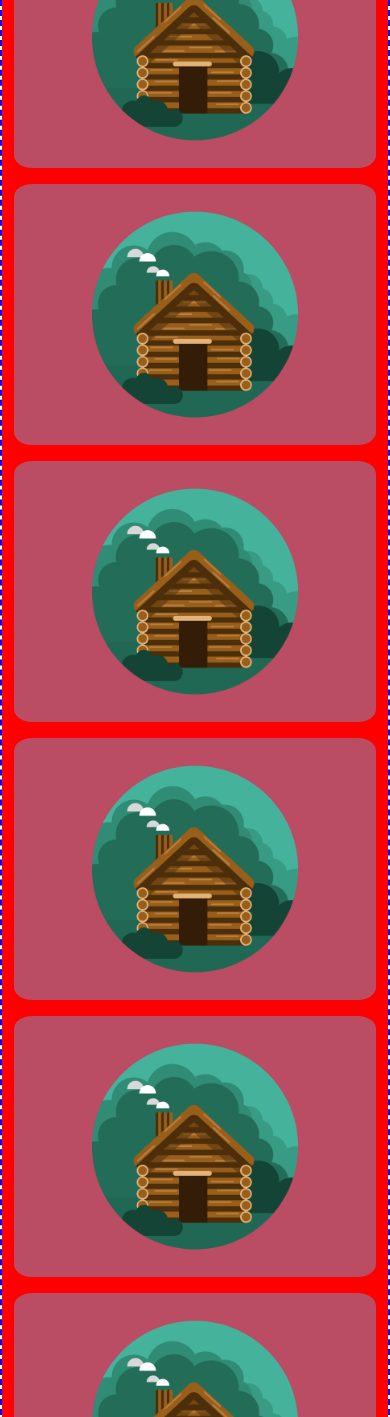
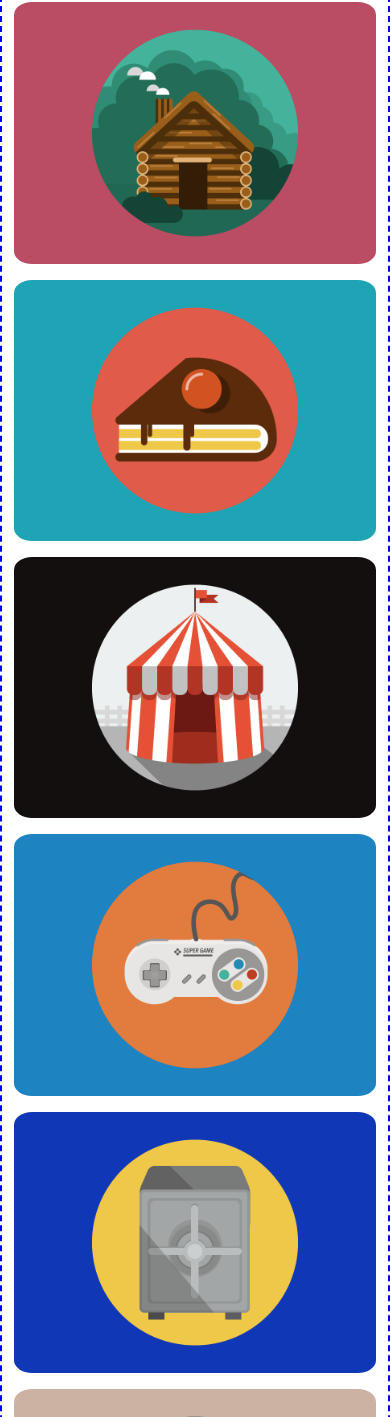
Before and after one commit to Marco-Vigilio/html-css-bootstrap-freelancer, a plain HTML site: page index.html in a window 390 px wide. Shown: the part 583-2000 px from the top of the page. Drawn offline with nearby package versions, Linux system fonts and the light colour scheme.

Commit message:
responsive sezione Porfolio con immagini giuste

```diff
--- a/index.html
+++ b/index.html
@@ -27,23 +27,23 @@
             <div class="container my_trat text-center">
                 <h2>PORTFOLIO</h2>
                 <div class="row">
-                    <div class="sfondo col-12 col-md-6 col-lg-4">
+                    <div class="col-12 col-md-6 col-lg-4">
                         <img class="items" src="img/cabin.png" alt="immagine di una capanna">
                     </div>
-                    <div class="sfondo col-12 col-md-6 col-lg-4">
-                        <img class="items" src="img/cabin.png" alt="immagine di una capanna">
+                    <div class=" col-12 col-md-6 col-lg-4">
+                        <img class="items" src="img/cake.png" alt="immagine di una torta">
                     </div>
-                    <div class="sfondo col-12 col-md-6 col-lg-4">
-                        <img class="items" src="img/cabin.png" alt="immagine di una capanna">
+                    <div class=" col-12 col-md-6 col-lg-4">
+                        <img class="items" src="img/circus.png" alt="immagine di un circo">
                     </div>
-                    <div class="sfondo col-12 col-md-6 col-lg-4">
-                        <img class="items" src="img/cabin.png" alt="immagine di una capanna">
+                    <div class=" col-12 col-md-6 col-lg-4">
+                        <img class="items" src="img/game.png" alt="immagine di un joystick">
                     </div>
-                    <div class="sfondo col-12 col-md-6 col-lg-4">
-                        <img class="items" src="img/cabin.png" alt="immagine di una capanna">
+                    <div class=" col-12 col-md-6 col-lg-4">
+                        <img class="items" src="img/safe.png" alt="immagine di un frigo">
                     </div>
-                    <div class="sfondo col-12 col-md-6 col-lg-4">
-                        <img class="items" src="img/cabin.png" alt="immagine di una capanna">
+                    <div class=" col-12 col-md-6 col-lg-4">
+                        <img class="items" src="img/submarine.png" alt="immagine di un sottomarino">
                     </div>
                 </div>
             </div>
--- a/style/style.css
+++ b/style/style.css
@@ -1,6 +1,6 @@
 
 section{
-    padding: 2rem 0;
+    padding: 4rem 0;
 }
 
 body{
```
